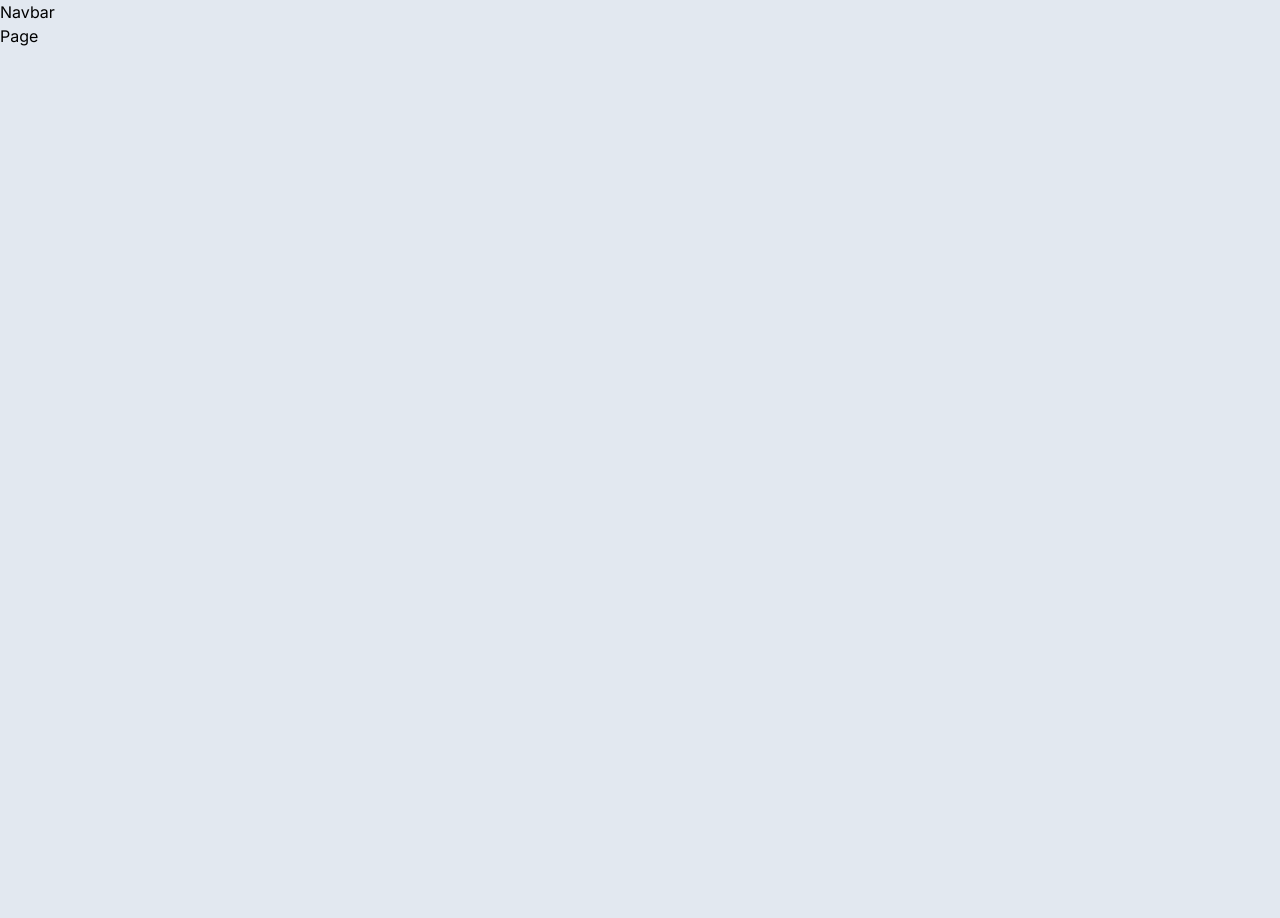
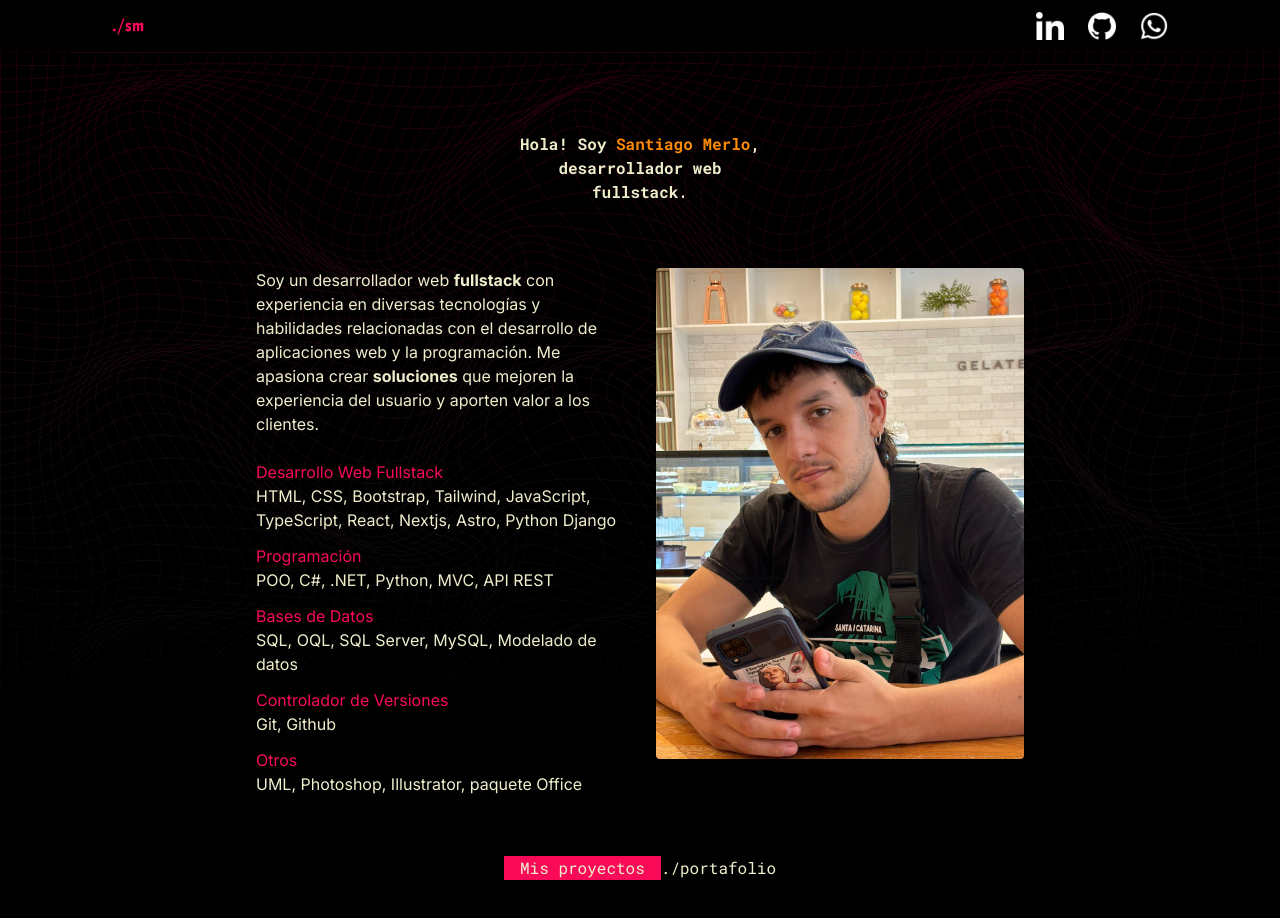
Before and after one commit to SantiagoMerlo1337/merlo-santiago-pf, a Next.js app: page / in a window 1280 px wide. Shown: the top 918 px of the page. Before the commit the page ends 800 px from the top, so only its background shows below. Built offline with nearby package versions, Linux system fonts and the light colour scheme.

Commit message:
update layout, add homepage

```diff
--- /dev/null
+++ b/app/(root)/(home)/page.tsx
@@ -0,0 +1,51 @@
+import Skill from "@/components/shared/Skill"
+import Image from "next/image"
+import { Inter } from "next/font/google"
+
+const inter = Inter({ subsets: ["latin"] });
+
+const Page = () => {
+  return (
+    <>
+      <h1 className="h2-bold font-bold mb-12 md:mb-16 text-center text-pretty">Hola! Soy <span className="text-secondary-500">Santiago Merlo</span>, <span className="block">desarrollador web</span> <span className="cursor-animation mx-auto">fullstack.</span></h1>
+      <div className="grid grid-cols-1 md:grid-cols-2 gap-8 mb-12 items-center md:items-start">
+        <section className={`${inter.className}`}>
+          <h2 className={`base-regular mb-6 text-center md:text-start`}>Soy un desarrollador web <strong className="font-bold">fullstack</strong> con experiencia en diversas tecnologías y habilidades relacionadas con el desarrollo de aplicaciones web y la programación. Me apasiona crear <strong className="font-bold">soluciones</strong> que mejoren la experiencia del usuario y aporten valor a los clientes.</h2>
+          <ul>
+            <Skill
+            title="Desarrollo Web Fullstack"
+            desc="HTML, CSS, Bootstrap, Tailwind, JavaScript, TypeScript, React, Nextjs, Astro, Python Django"
+            />
+            <Skill
+            title="Programación"
+            desc="POO, C#, .NET, Python, MVC, API REST"
+            />
+            <Skill
+            title="Bases de Datos"
+            desc="SQL, OQL, SQL Server, MySQL, Modelado de datos"
+            />
+            <Skill
+            title="Controlador de Versiones"
+            desc="Git, Github"
+            />
+            <Skill
+            title="Otros"
+            desc="UML, Photoshop, Illustrator, paquete Office"
+            />
+          </ul>
+        </section>
+        <Image className="rounded w-[428px] mx-auto" src="/assets/images/santiago-merlo.jpg" width={428} height={570} alt="Santiago Merlo"/>
+        {/* <Image className="rounded-lg w-full sm:w-1/2 md:w-full mx-auto" src="/assets/images/santiago-merlo.jpg" width={428} height={570} alt="Santiago Merlo"/> */}
+      </div>
+
+      <div className="flex-center">
+        <h3 className="h3-bold inline px-4 bg-primary-500">Mis proyectos</h3>
+        <p className="">./portafolio</p>
+      </div>
+
+
+    </>
+  )
+}
+
+export default Page
--- a/app/(root)/page.tsx
+++ /dev/null
@@ -1,9 +0,0 @@
-import React from 'react'
-
-const Page = () => {
-  return (
-    <div>Page</div>
-  )
-}
-
-export default Page
--- a/app/layout.tsx
+++ b/app/layout.tsx
@@ -1,14 +1,15 @@
 import type { Metadata } from "next";
-import { Inter } from "next/font/google";
+import { Roboto_Mono, Inter } from "next/font/google";
 import "./globals.css";
-import Navbar from "@/components/Navbar";
+import Navbar from "@/components/shared/Navbar";
+import Image from "next/image";
 
-const inter = Inter({ subsets: ["latin"] });
+const robotoMono = Roboto_Mono({ subsets: ["latin"] });
 
 export const metadata: Metadata = {
-    title: "Optica Merlo",
+    title: "santiagoMerlo dev",
     description:
-        "Optica en Rafaela, Santa Fe con más de 65 años de experiencia.",
+        "Soy un desarrollador web fullstack con experiencia en diversas tecnologías y habilidades relacionadas con el desarrollo de aplicaciones web y la programación.",
     authors:{
         name: "Santiago Merlo",
         url: "https://merlo-santiago-pf.vercel.app/"
@@ -18,13 +19,9 @@ export const metadata: Metadata = {
     generator: "Next.js 14",
     referrer: "no-referrer",
     keywords:[
-        "Optica",
-        "Rafaela",
-        "Multifocales",
-        "Lentes de sol",
-        "Lentes de contacto",
-        "Lentes con aumento",
-        "Liquidos lentes",
+        "Portafolio",
+        "Santiago Merlo",
+        "Curriculum Vitae",
     ]
 };
 
@@ -35,9 +32,12 @@ export default function RootLayout({
 }>) {
     return (
         <html lang="es">
-            <body className={`${inter.className} bg-slate-200`}>
+            <body className={`${robotoMono.className} bg-black`}>
                 <Navbar />
-                {children}
+                <Image className="absolute min-h-svh opacity-15 z-0" src="/assets/images/custom-background.png" width={1920} height={1080} alt="Background Image" />
+                <main className="container my-20 z-10 relative text-tertiary-500">
+                    {children}
+                </main>
             </body>
         </html>
     );
--- a/components/Navbar.tsx
+++ /dev/null
@@ -1,9 +0,0 @@
-import React from 'react'
-
-const Navbar = () => {
-  return (
-    <div>Navbar</div>
-  )
-}
-
-export default Navbar
```
